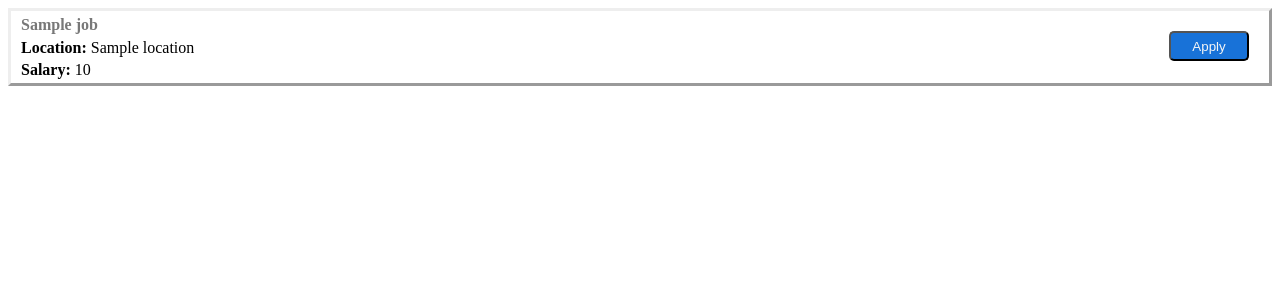
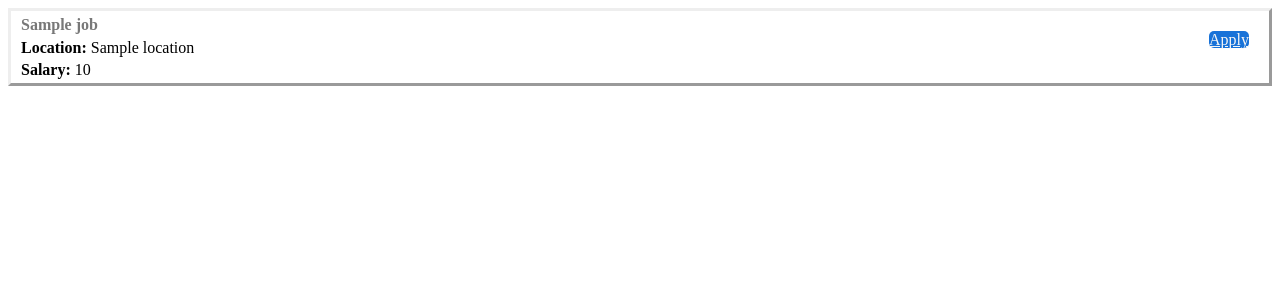
Before and after one commit to Kaleab-Dessalegn/Flask_project, a Flask app: template templates/job_items.html in a window 1280 px wide. Shown: the top 300 px of the page. Run offline with Flask 3, Linux system fonts and the light colour scheme; the template is opened without the code that fills it: most values are stand-ins (such as "Sample title", 1, 10 or a date in 2020).

Commit message:
Modifcation

```diff
--- a/templates/job_items.html
+++ b/templates/job_items.html
@@ -6,7 +6,8 @@
             <div style="margin-bottom: 4px;"><b>Salary:</b> {{job["salary"]}}</div>
         </div>
         <div style="padding: 20px;">
-            <button style="width: 80px; height: 30px; border-radius: 5px; color: whitesmoke; background-color: rgb(24, 114, 216);:hover{background-color: white;}">Apply</button>
+            <a href="https://www.google.com" style="width: 80px; height: 30px; border-radius: 5px; color: whitesmoke; background-color: rgb(24, 114, 216);:hover{background-color: white;}">Apply</a>
         </div>
     </div>
+
 </div>
```
